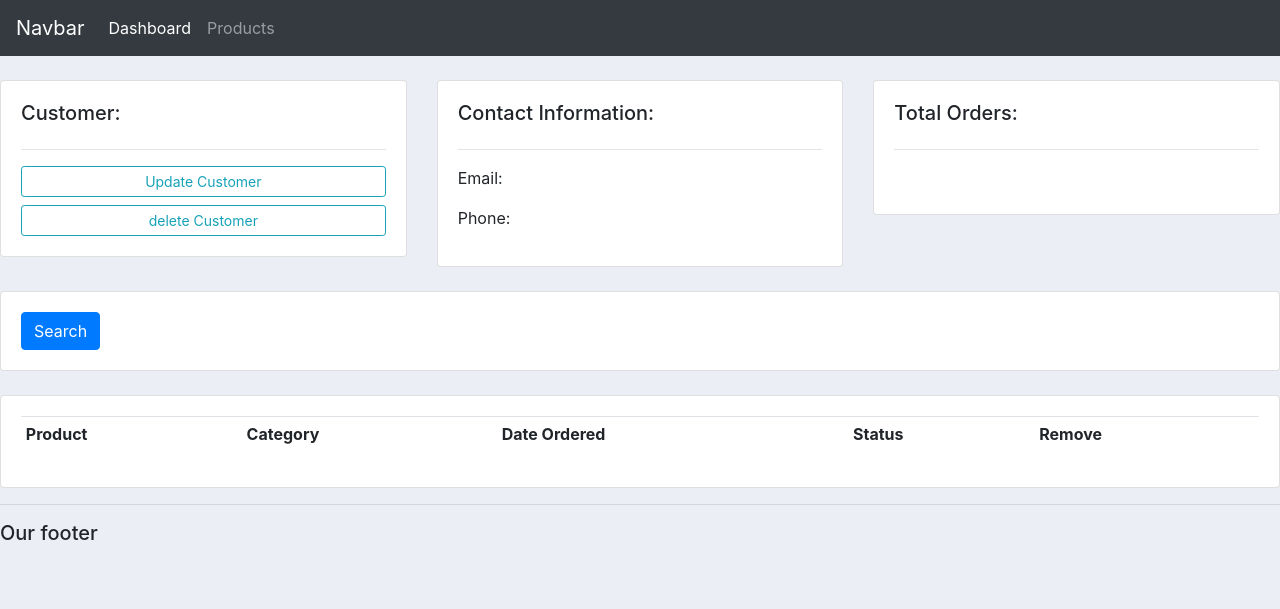
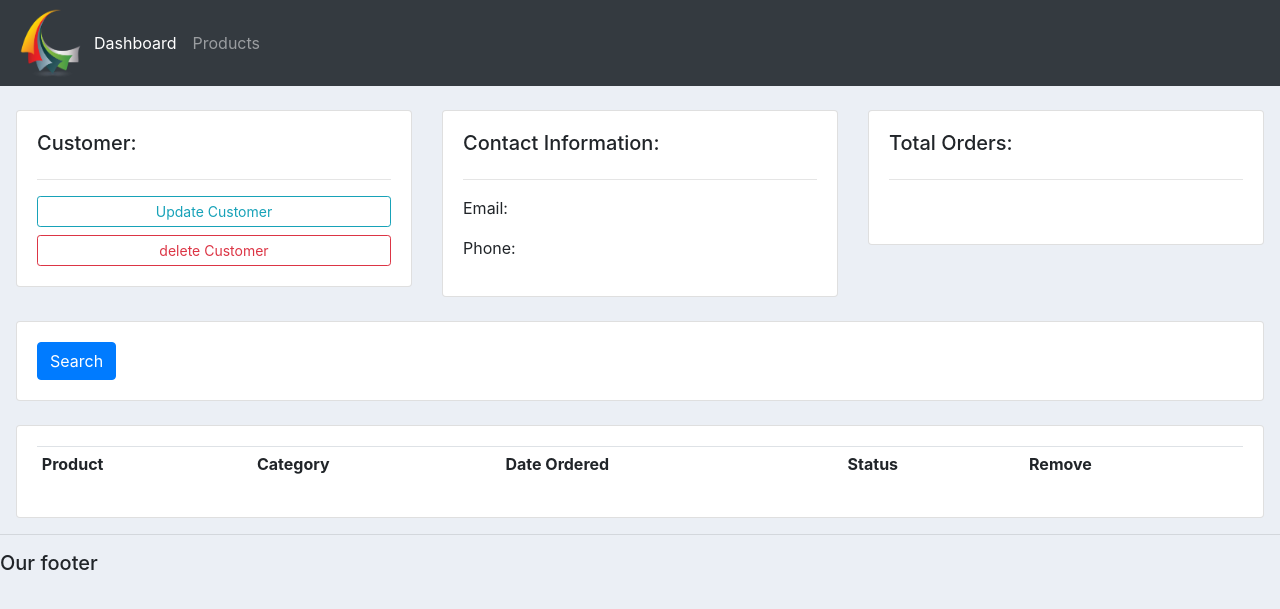
Before and after one commit to SamiulGitHubUser/Django_CRUD_Project, a Django app: page /customers/ in a window 1280 px wide. Shown: the top 609 px of the page. Run offline with Django 3.2, Linux system fonts and the light colour scheme; lists and menus that the app fills with data are empty; some libraries are stand-ins or nearby versions.

Commit message:
add/load static files and images

```diff
--- a/accounts/templates/accounts/customers.html
+++ b/accounts/templates/accounts/customers.html
@@ -3,7 +3,7 @@
 {% block content %}
 
 <br>
-<div class="row">
+<div class="row pl-3 pr-3">
   <div class="col-md">
     <div class="card card-body">
       <h5>Customer:</h5>
@@ -11,7 +11,7 @@
       <a class="btn btn-outline-info btn-sm btn-block" href="">
         Update Customer
       </a>
-      <a class="btn btn-outline-info btn-sm btn-block" href="">
+      <a class="btn btn-outline-danger btn-sm btn-block" href="">
         delete Customer
       </a>
     </div>
@@ -36,7 +36,7 @@
 </div>
 
 <br>
-<div class="row">
+<div class="row pl-3 pr-3">
   <div class="col">
     <div class="card card-body">
       <form class="get">
@@ -47,7 +47,7 @@
 </div>
 
 <br>
-<div class="row">
+<div class="row pl-3 pr-3">
   <div class="col-md">
     <div class="card card-body">
       <table class="table table-sm">
--- a/accounts/templates/accounts/dashboard.html
+++ b/accounts/templates/accounts/dashboard.html
@@ -6,7 +6,7 @@
 
 <br>
 
-<div class="row">
+<div class="row pl-3 pr-3">
   <div class="col-md-5">
     <h5>CUSTOMERS</h5>
     <hr>
--- a/accounts/templates/accounts/main.html
+++ b/accounts/templates/accounts/main.html
@@ -1,3 +1,4 @@
+{% load static %}
 <!DOCTYPE html>
 <html lang="en" dir="ltr">
   <head>
@@ -7,23 +8,7 @@
     integrity="sha384-ggOyR0iXCbMQv3Xipma34MD+dH/1fQ784/j6cY/iJTQUOhcWr7x9JvoRxT2MZw1T"
     crossorigin="anonymous">
 
-    <style>
-      #logo{
-
-      }
-      body{
-        background-color: #ebeff5;
-      }
-      #total-orders{
-        background-color: #4cb4c7;
-      }
-      #orders-delivered{
-        background-color: #7abecc;
-      }
-      #orders-pending{
-        background-color: #7CD1C0;
-      }
-    </style>
+    <link rel="stylesheet" type="text/css" href="{% static '/css/main.css' %}">
 
   </head>
   <body>
--- a/accounts/templates/accounts/navbar.html
+++ b/accounts/templates/accounts/navbar.html
@@ -1,5 +1,7 @@
+{% load static %}
+
 <nav class="navbar navbar-expand-lg navbar-dark bg-dark">
-  <a class="navbar-brand" href="#">Navbar</a>
+  <img src="{% static 'images/logo.png' %}" height="70px" width="70px" alt="">
   <button class="navbar-toggler" type="button" data-toggle="collapse" data-target="#navbarNav" aria-controls="navbarNav" aria-expanded="false" aria-label="Toggle navigation">
     <span class="navbar-toggler-icon"></span>
   </button>
--- a/accounts/templates/accounts/products.html
+++ b/accounts/templates/accounts/products.html
@@ -3,7 +3,7 @@
 {% block content %}
 
 <br>
-<div class="row">
+<div class="row pl-3 pr-3">
   <div class="col-md">
     <div class="card card-body">
       <h5>Products</h5>
--- /dev/null
+++ b/static/css/main.css
@@ -0,0 +1,15 @@
+#logo{
+
+}
+body{
+  background-color: #ebeff5;
+}
+#total-orders{
+  background-color: #4cb4c7;
+}
+#orders-delivered{
+  background-color: #7abecc;
+}
+#orders-pending{
+  background-color: #7CD1C0;
+}
```
Also changed, not shown: Django_CRUD_Project/settings.py (+9 -1 lines), static/images/logo.png (added).
